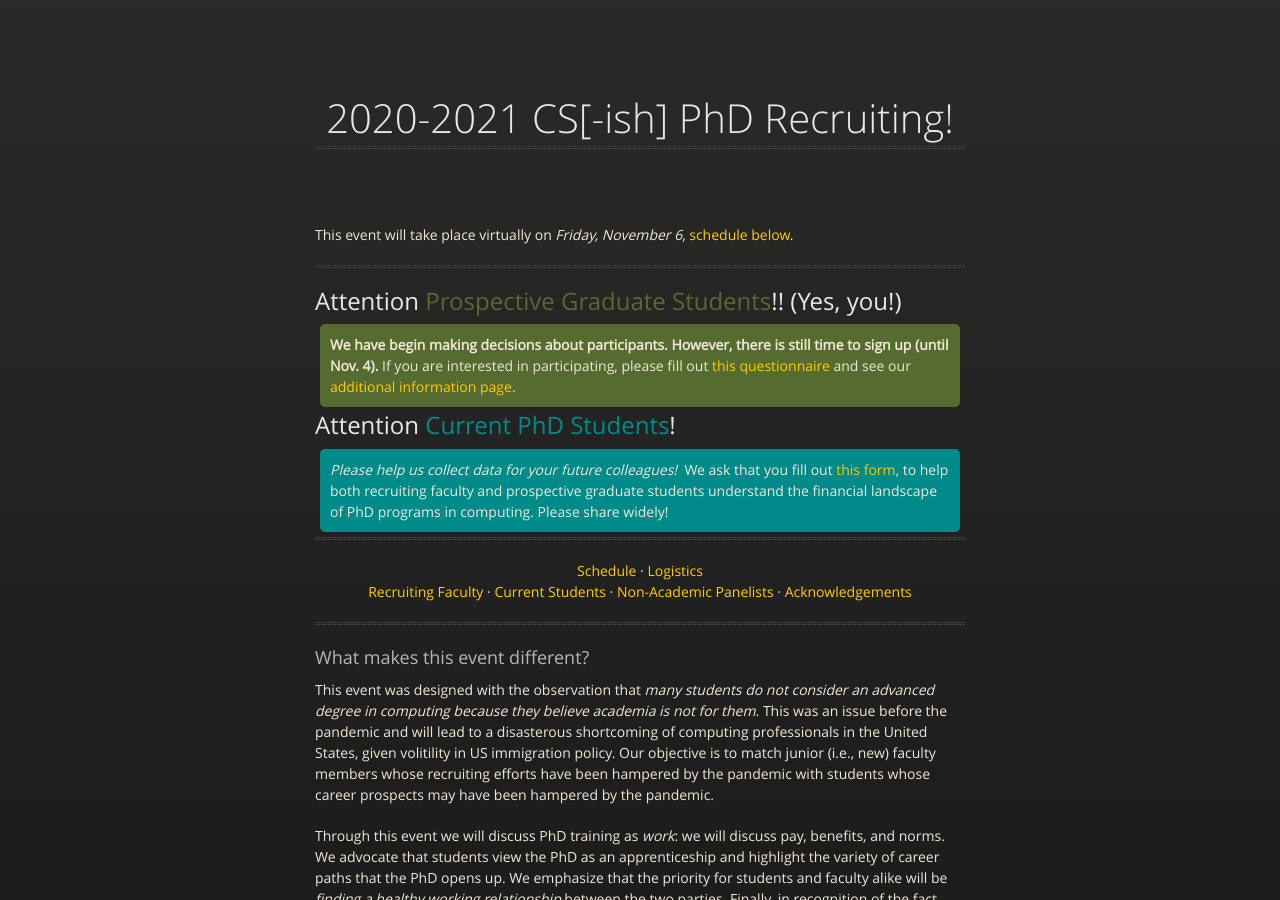
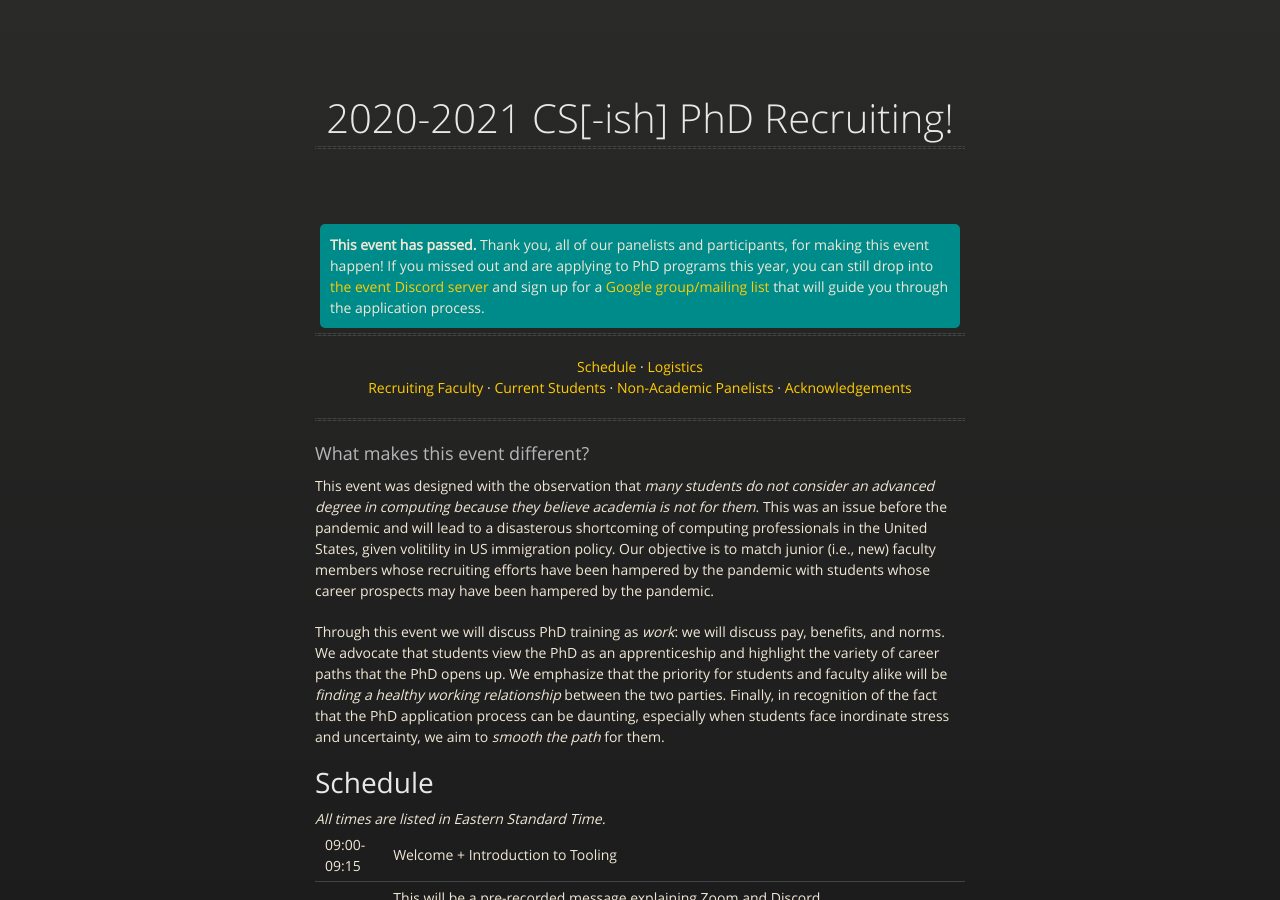
Before and after one commit to etosch/2020-phd-recruiting, a Jekyll site: the page built from index.html, in a window 1280 px wide and 900 px high. Built offline with Jekyll 4.4.1, drawn with Linux system fonts in a browser that asks for light colours; the repository's description, which GitHub fills in, is left out; some of the changed lines change nothing that is shown.

Commit message:
linked talks, updated header

```diff
--- a/index.html
+++ b/index.html
@@ -27,17 +27,18 @@
 
 <a name="top"></a>
 <!-- ## Welcome to our 2020 PhD Recruiting Event Webpage! -->
+<!--
+<p>This event will take place virtually on <i>Friday, November 6</i>, <a href="#schedule">schedule below</a>. </p> -->
 
-<p>This event will take place virtually on <i>Friday, November 6</i>, <a href="#schedule">schedule below</a>. </p>
+<!-- <hr/> -->
 
-<hr/>
-
-<h2>Attention <span style="color:darkolivegreen;">Prospective Graduate Students</span>!! (Yes, you!)</h2>
+<!-- <h2>Attention <span style="color:darkolivegreen;">Prospective Graduate Students</span>!! (Yes, you!)</h2>
 <p style="background-color:darkolivegreen; margin: 5px 5px 5px 5px; padding: 10px 10px 10px 10px; border-radius: 5px;"><b>We have begin making decisions about participants. However, there is still time to sign up (until Nov. 4).</b> If you are interested in participating, please fill out <a href="https://forms.gle/Ce4QtRPQjedtZDxk6">this questionnaire</a> and see our <a href="info.html">additional information page</a>.</p>
 
 
 <h2>Attention <span style="color: darkcyan">Current PhD Students</span>!</h2>
-<p style="background-color: darkcyan; margin: 5px 5px 5px 5px; padding: 10px 10px 10px 10px; border-radius: 5px"><i>Please help us collect data for your future colleagues!</i>&nbsp;&nbsp;We ask that you fill out <a href="https://forms.gle/2GEhPUmA3vsnSjAz5">this form</a>, to help both recruiting faculty and prospective graduate students understand the financial landscape of PhD programs in computing. Please share widely!</p>
+<p style="background-color: darkcyan; margin: 5px 5px 5px 5px; padding: 10px 10px 10px 10px; border-radius: 5px"><i>Please help us collect data for your future colleagues!</i>&nbsp;&nbsp;We ask that you fill out <a href="https://forms.gle/2GEhPUmA3vsnSjAz5">this form</a>, to help both recruiting faculty and prospective graduate students understand the financial landscape of PhD programs in computing. Please share widely!</p> -->
+<p style="background-color: darkcyan; margin: 5px 5px 5px 5px; padding: 10px 10px 10px 10px; border-radius: 5px"><b>This event has passed.</b> Thank you, all of our panelists and participants, for making this event happen! If you missed out and are applying to PhD programs this year, you can still drop into <a href="https://discord.gg/6y5F57f9hz">the event Discord server</a> and sign up for a <a href="https://groups.google.com/g/2021-csish-phd-applications">Google group/mailing list</a> that will guide you through the application process.</p>
 
 <hr/>
 <p style="text-align: center;"><a href="#schedule">Schedule</a> &middot;
@@ -62,7 +63,7 @@
     <td></td><td>This will be a pre-recorded message explaining Zoom and Discord <ul><li>Have everyone log into Discord </li><li>Have everyone log into Zoom to say "hi"</li><li>Community troubleshooting</li></ul></td>
   </tr>
   <tr>
-    <td>09:15-09:40</td><td>Why Graduate School, Why Now?</td>
+    <td>09:15-09:40</td><td><a href="https://drive.google.com/file/d/1n0PRcklAy6cUujk0loVjeIsemLfuUnw3/view?usp=sharing">Why Graduate School, Why Now?</a></td>
   </tr>
   <tr>
     <td></td><td><a href="https://cs.gmu.edu/~johnsonb/">Brittany Johnson</a> &amp; <a href="https://uvm.edu/~etosch">Emma Tosch</a></td>
@@ -77,7 +78,7 @@
     <td></td><td>Check into affinity group channels, meet some new folks!</td>
   </tr>
   <tr>
-    <td>10:00-10:25</td><td><a name="job"></a>Graduate School is a Job</td>
+    <td>10:00-10:25</td><td><a name="job" href="https://drive.google.com/file/d/1pBVh_dIbMBN6AFS0PLvul3LzztnBxt8t/view?usp=sharing">Graduate School is a Job</a></td>
   </tr></a>
   <tr>
     <td></td><td><b>Panelists</b>: <a href="http://www.cs.cmu.edu/~estrubel/">Strubell</a> &middot;
@@ -88,7 +89,7 @@
     <td></td><td><ul><li>Discussion of Pay</li><li>Discussion of TA (teaching assistantships) vs RA (research assistantships) vs fellowships</li><li>Explanation of the PI (principal investigator, a.k.a. your boss!)’s perspective and how understanding this is helpful</li></ul></td>
   </tr>
   <tr>
-    <td>10:30-10:55</td><td><a name="not-job"></a>Graduate School is not a Job</td>
+    <td>10:30-10:55</td><td><a name="not-job" href="https://drive.google.com/file/d/1ntprzO3ZgdAIYV3GPDTxnE5X0INwfSVl/view?usp=sharing">Graduate School is not a Job</a></td>
   </tr></a>
   <tr>
     <td></td><td><b>Panelists</b>: <a href="#anastasopoulos">Anastasopoulos</a>
@@ -105,7 +106,7 @@
     <td></td><td>Give students the chance to connect with faculty</td>
   </tr>
   <tr>
-    <td>11:20-11:45</td><td><a name="technical-skills"></a>Working toward mastery: technical skills</td>
+    <td>11:20-11:45</td><td><a name="technical-skills" href="https://drive.google.com/file/d/1C4q3vnk66mxofjmzvDnvnj4eMi2vEyMr/view?usp=sharing">Working toward mastery: technical skills</a></td>
   </tr>
   <tr>
     <td></td><td><b>Panelists</b>: <a href="#thomason">Thomason</a> &middot;
@@ -116,7 +117,7 @@
     <td></td><td>Emphasis should be on the idea that these four are skills everyone must have in some capacity to make progress and get a PhD. The farther along you are when you start, the easier some things will be. No one will be excellent at all four, and everyone should work on these skills every day:<ul><li>Programming/Coding</li><li>Reading papers (and doing so quickly!)</li><li>Math/formalization</li><li>Writing</li><li>Experiment design + human subjects (pivot)</li></ul></td>
   </tr>
   <tr>
-    <td>11:50-12:15</td><td><a name="research-skills"></a>Working toward mastery: research skills</td>
+    <td>11:50-12:15</td><td><a name="research-skills" href="https://drive.google.com/file/d/1JFZNUwEneD_aXV11ulN-5mg2JJYmmyJY/view?usp=sharing">Working toward mastery: research skills</a></td>
   </tr>
   <tr>
     <td></td><td><b>Panelists</b>: <a href="#arden">Arden</a> &middot; <a href="#near">Near</a> &middot; <a href="#moran">Moran</a> &middot; <a href="#ferraro">Ferraro</a> <b>Moderator</b>: <a href="http://www.cs.cmu.edu/~estrubel/">Strubell</a>
```
